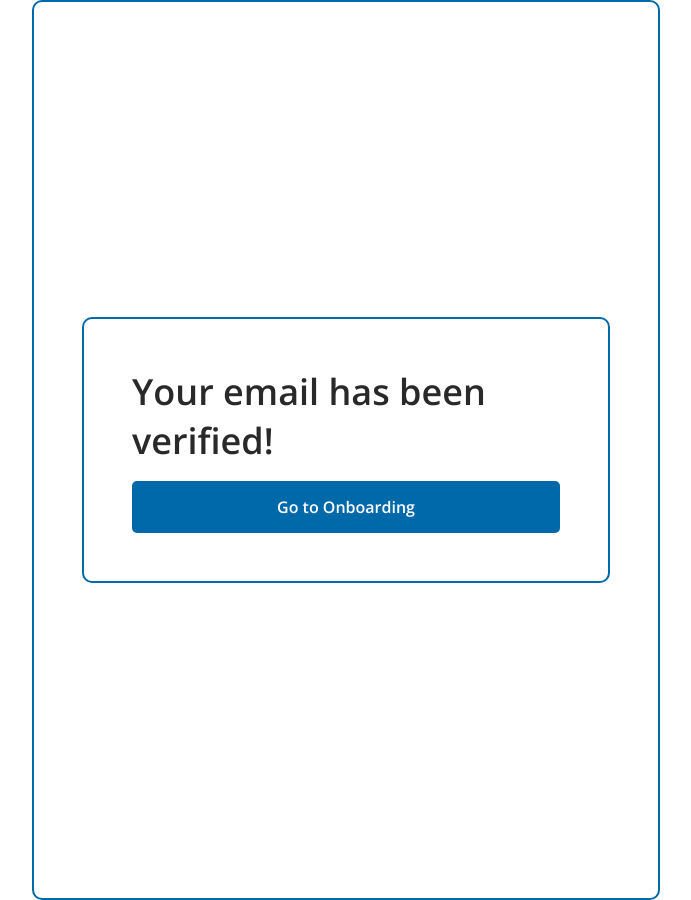
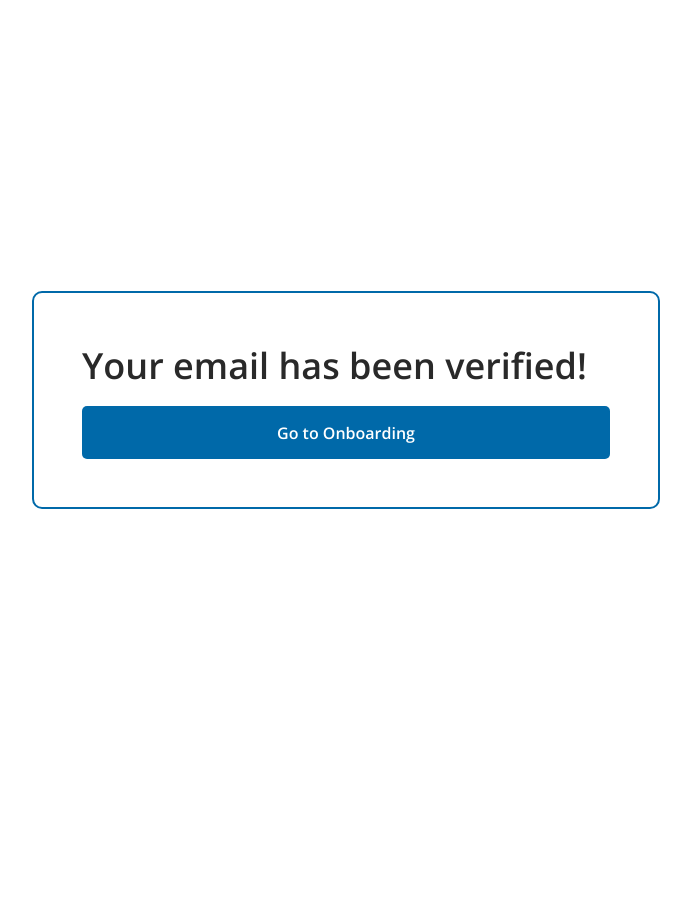
Before and after one commit to calblueprint/immigration-justice-project, a Next.js app: page /email-verified in a window 1280 px wide. Shown: the whole page, without its empty margins (294-985 px from the left). After the commit the page ends 800 px from the top, so only its background shows below. Built offline with nearby package versions, Linux system fonts and the light colour scheme.

Commit message:
refactor pages to account for disabled BigButton

```diff
--- a/src/app/(auth)/email-verified/page.tsx
+++ b/src/app/(auth)/email-verified/page.tsx
@@ -6,15 +6,9 @@ import BigButton from '@/components/BigButton';
 
 export default function EmailVerified() {
   return (
-    <OuterDiv>
-      <FormDiv>
-        <SpacerDiv>
-          <H2>Your email has been verified!</H2>
-          <BigButton type="button">
-            <H4 $color="white">Go to Onboarding</H4>
-          </BigButton>
-        </SpacerDiv>
-      </FormDiv>
-    </OuterDiv>
+    <SpacerDiv>
+      <H2>Your email has been verified!</H2>
+      <BigButton type="button">Go to Onboarding</BigButton>
+    </SpacerDiv>
   );
 }
--- a/src/app/(auth)/signup/page.tsx
+++ b/src/app/(auth)/signup/page.tsx
@@ -73,7 +73,7 @@ export default function SignUp() {
           />
           <SpacerDiv>
             <BigButton type="button" onClick={handleSignUp}>
-              <H4 $color="white">Sign Up</H4>
+              Sign Up
             </BigButton>
             <H4Centered>
               Have an account already?{' '}
--- a/src/components/BigButton.tsx
+++ b/src/components/BigButton.tsx
@@ -1,9 +1,17 @@
 import styled from 'styled-components';
+import { Open_Sans as OpenSans } from 'next/font/google';
 import COLORS from '@/styles/colors';
+
+const openSans = OpenSans({ subsets: ['latin'] });
 
 const BigButton = styled.button<{ disabled?: boolean }>`
   background: ${props => (props.disabled ? COLORS.greyLight : COLORS.blueMid)};
   color: ${props => (props.disabled ? COLORS.greyMid : 'white')};
+  // font should be same as H4
+  ${openSans.style}
+  font-size: 1rem;
+  font-weight: 600;
+
   padding: 0.94rem 0;
   border: none;
   border-radius: 5px;
--- a/src/components/Button.tsx
+++ b/src/components/Button.tsx
@@ -26,7 +26,6 @@ import styled from 'styled-components';
 const Button = styled.button<{
   $primaryColor?: string;
   $secondaryColor: string;
-  $disabled?: string;
 }>`
   appearance: none;
   color: ${props => (props.$primaryColor ? 'white' : 'black')};
--- a/src/components/TextInput/styles.tsx
+++ b/src/components/TextInput/styles.tsx
@@ -6,7 +6,6 @@ import COLORS from '@/styles/colors';
 const openSans = OpenSans({ subsets: ['latin'] });
 
 export const InputText = styled(P)<{ $error: boolean }>`
-  // is possible to inherit text styles from H4?
   ${openSans.style}
   color: ${COLORS.greyDarker};
 
```
Also changed, not shown: src/app/(auth)/login/page.tsx (+1 -15 lines).
